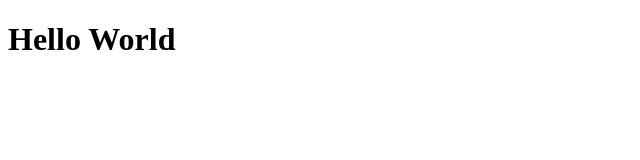
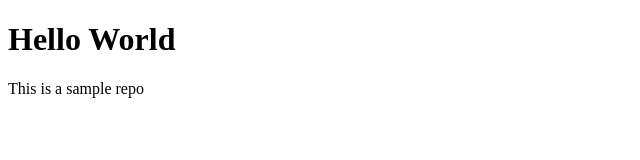
Before and after one commit to RomeloDev/sample-repo, a plain HTML site: page index.html in a window 1280 px wide. Shown: the whole page, without its empty margins (0-640 px from the left). Drawn offline with Linux system fonts and the light colour scheme.

Commit message:
Update html file and add readme file

```diff
--- a/index.html
+++ b/index.html
@@ -7,5 +7,6 @@
 </head>
 <body>
     <h1>Hello World</h1>
+    <p>This is a sample repo</p>
 </body>
 </html>
```
Also changed, not shown: 1 other file.
